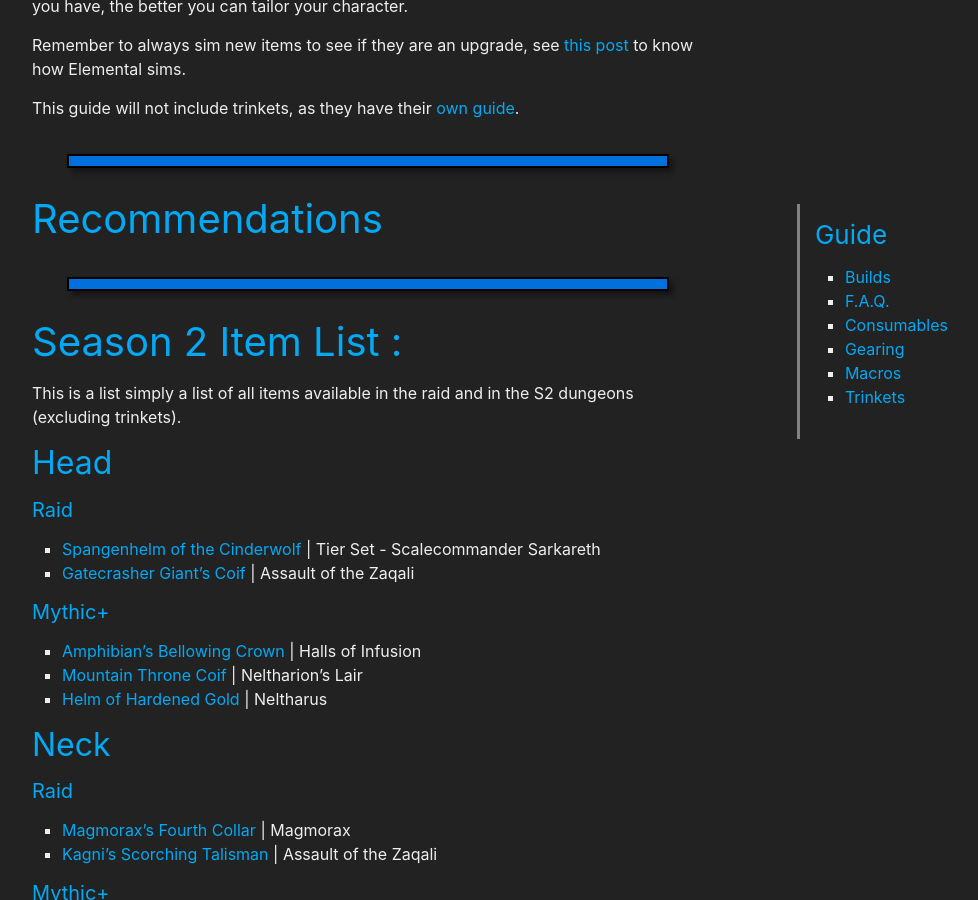
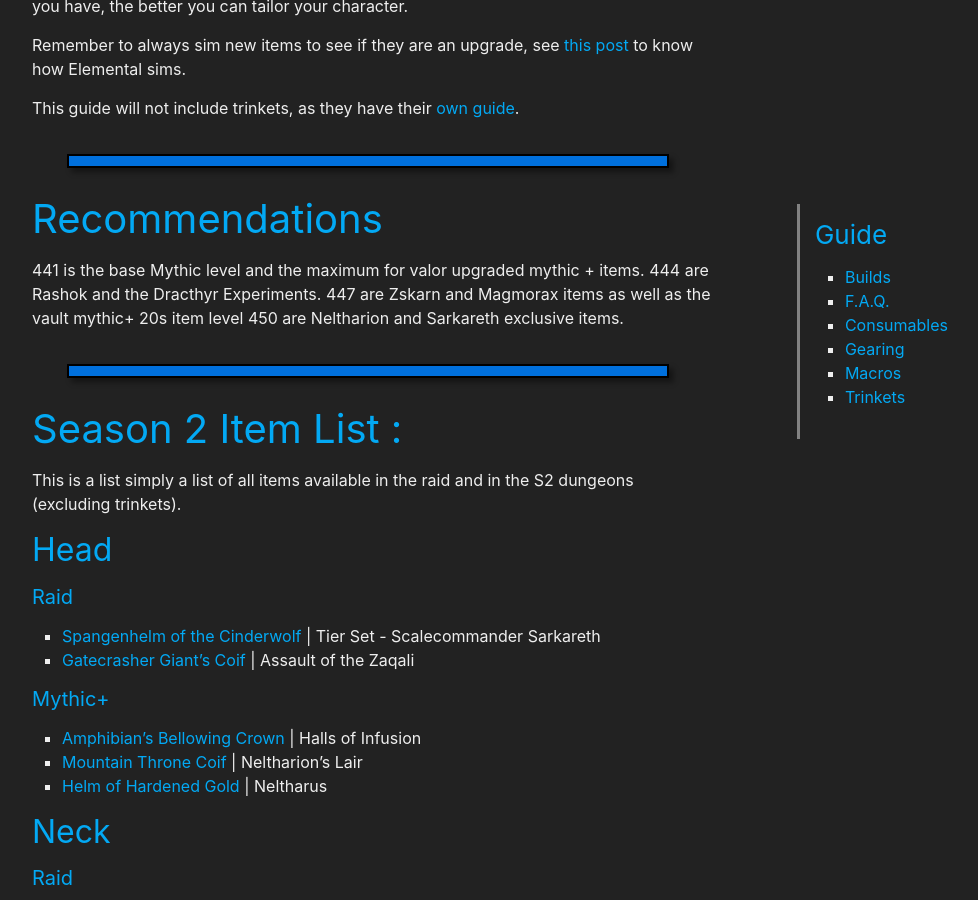
Before and after one commit to stormearthandlava/stormearthandlava.github.io, a Jekyll site: the page built from guide/general/gear.md, in a window 1280 px wide and 900 px high, scrolled down 562 px. Shown: the whole window, without its empty margins (268-1246 px from the left). Built offline with Jekyll 4.4.1, drawn with Linux system fonts in a browser that asks for light colours; a script that is not in the unit is left out.

Commit message:
random thoughts

```diff
--- a/guide/general/gear.md
+++ b/guide/general/gear.md
@@ -18,6 +18,10 @@ This guide will not include trinkets, as they have their [own guide]({{ site.bas
 
 # Recommendations
 
+441 is the base Mythic level and the maximum for valor upgraded mythic + items.
+444 are Rashok and the Dracthyr Experiments.
+447 are Zskarn and Magmorax items as well as the vault mythic+ 20s item level
+450 are Neltharion and Sarkareth exclusive items.
 
 <hr>
 
```
